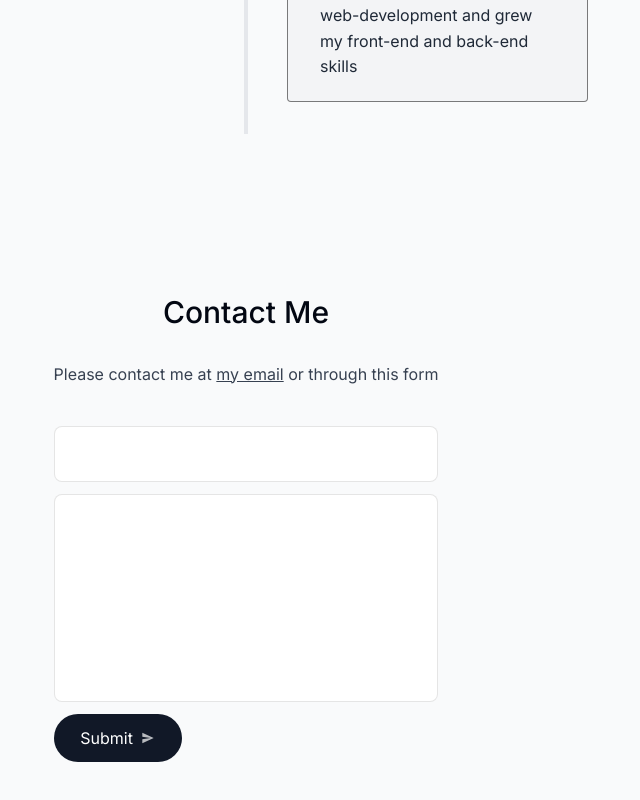
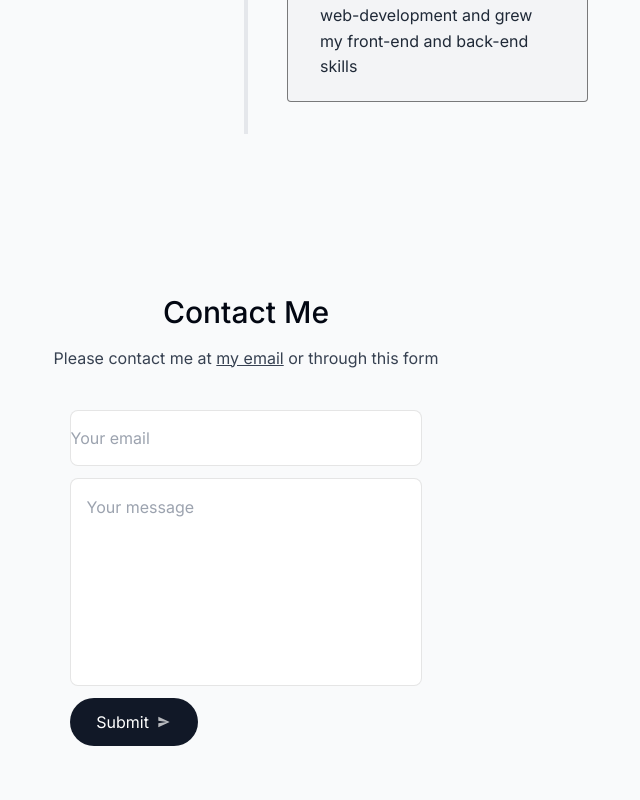
Before and after one commit to JasonMac123/NewPortfolio, a Next.js app: page / in a window 1280 px wide. Shown: the part 3575-4375 px from the top of the page, without its empty margins (394-1034 px from the left). Built offline with nearby package versions, Linux system fonts and the light colour scheme.

Commit message:
Fixes spacing inbetween contact form elements and input text

```diff
--- a/components/Contact.tsx
+++ b/components/Contact.tsx
@@ -12,22 +12,26 @@ const Contact = () => {
     <section
       id="contact"
       ref={ref}
-      className="mb-28 sm:mb-40 scroll-mt-28 w-[min(95%, 38rem)]"
+      className="mb-28 sm:mb-40 scroll-mt-28 w-[min(95%, 38rem)] text-center"
     >
       <SectionTitle>Contact Me</SectionTitle>
-      <p className="text-gray-700">
+      <p className="text-gray-700 -mt-4">
         Please contact me at{" "}
         <a href="mailto:m.jason.2018@gmail.com" className="underline">
           my email
         </a>{" "}
         or through this form
       </p>
-      <form action="POST" className="mt-10 flex flex-col">
+      <form action="POST" className="mt-10 flex flex-col px-4">
         <input
           type="email"
           className="h-14 rounded-lg border border-black/10"
+          placeholder="Your email"
         />
-        <textarea className="h-52 my-3 rounded-lg border border-black/10 p-4 resize-none"></textarea>
+        <textarea
+          className="h-52 my-3 rounded-lg border border-black/10 p-4 resize-none"
+          placeholder="Your message"
+        ></textarea>
         <button
           type="submit"
           className="group flex items-center justify-center gap-2 h-[3rem] w-[8rem] bg-gray-900 text-white rounded-full outline-none transition-all focus:scale-110 hover:bg-gray-950 hover:scale-110 active:scale-105"
```
